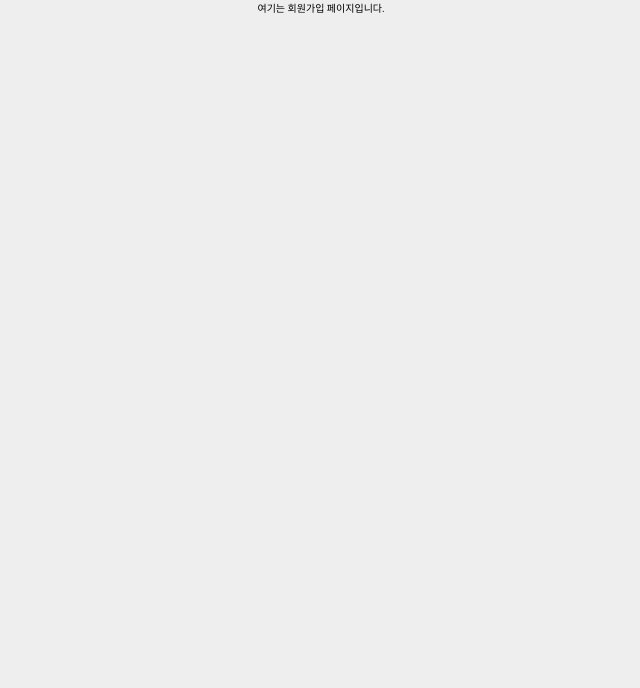
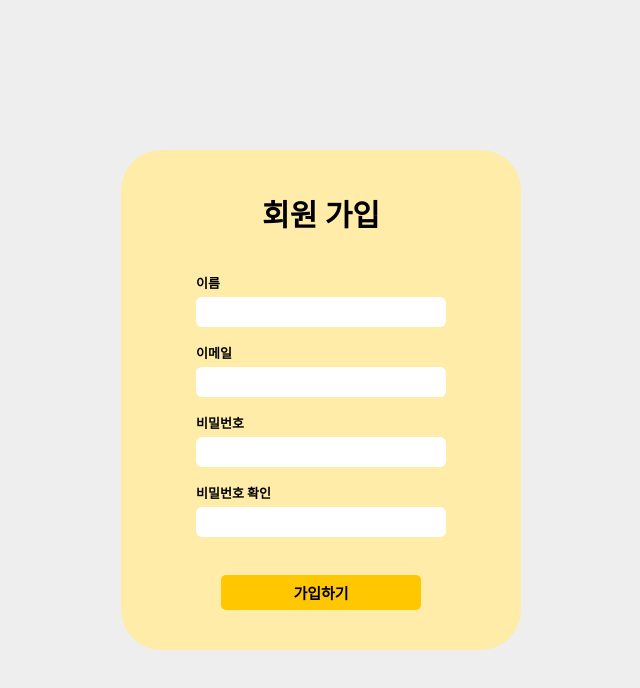
Before and after one commit to young0519/Tave_Todolist, a React (Create React App) app: page /Signup in a window 1280 px wide. Shown: the top 688 px of the page, without its empty margins (319-959 px from the left). Built offline with nearby package versions, Linux system fonts and the light colour scheme; no server answers.

Commit message:
회원가입 및 로그인 UI 구현

```diff
--- a/src/pages/Signin.js
+++ b/src/pages/Signin.js
@@ -1,9 +1,26 @@
+import { Link } from "react-router-dom";
+import * as s from "../styles/SignStyle"
+import * as i from "../styles/InputStyle";
+import * as b from "../styles/ButtonStyle";
+
 const Signin = () => {
 
   return (
-    <div>
-      여기는 로그인 화면입니다.
-    </div>
+    <s.BoxContainer className="signContainer">
+      <h1>Todo List</h1>
+      <i.LoginInput className="inputContainer">
+        <p>Email</p>
+        <input type="email"/>
+      </i.LoginInput>
+      <i.LoginInput className="inputContainer">
+        <p>password</p>
+        <input type="password"/>
+      </i.LoginInput>
+      <Link to='/signup'>회원가입</Link>
+      <b.LoginBtn type="button">Login</b.LoginBtn>
+      <hr></hr>
+      <b.SocialLoginBtn>Google로 로그인하기</b.SocialLoginBtn>
+    </s.BoxContainer>
   )
 
 }
--- a/src/pages/Signup.js
+++ b/src/pages/Signup.js
@@ -1,9 +1,31 @@
+import * as s from "../styles/SignStyle"
+import * as i from "../styles/InputStyle"
+import * as b from "../styles/ButtonStyle"
+
 const Signup = () => {
 
   return (
-    <div>
-      여기는 회원가입 페이지입니다.
-    </div>
+    <s.BoxContainer className="signUpContainer">
+      <h1>회원 가입</h1>
+      <i.SignUpInput className="inputContainer">
+        <p>이름</p>
+        <input type="text"/>
+      </i.SignUpInput>
+      <i.SignUpInput className="inputContainer">
+        <p>이메일</p>
+        <input type="email"/>
+      </i.SignUpInput>
+      <i.SignUpInput className="inputContainer">
+        <p>비밀번호</p>
+        <input type="password"/>
+      </i.SignUpInput>
+      <i.SignUpInput className="inputContainer">
+        <p>비밀번호 확인</p>
+        <input type="password"/>
+      </i.SignUpInput>
+      <b.SignUpBtn type="button">가입하기</b.SignUpBtn>
+
+    </s.BoxContainer>
   )
 
 }
--- /dev/null
+++ b/src/styles/ButtonStyle.js
@@ -0,0 +1,35 @@
+import styled from "styled-components";
+
+export const LoginBtn = styled.button`
+  width : 20rem;
+  height : 3rem;
+  margin : 1rem 0 1.5rem 0;
+  border : none;
+  border-radius : 0.5rem;
+  background-color : #FFC700;
+  font-size : 1.7rem;
+  cursor : pointer;
+`
+
+export const SocialLoginBtn = styled.button`
+  width : 20rem;
+  height : 3rem;
+  border : 0.2rem solid #FFC700;
+  border-radius : 0.5rem;
+  background-color : #FFECA9;
+  font-size : 1.2rem;
+  margin : 1rem 0 2rem 0;
+  cursor : pointer;
+`
+
+export const SignUpBtn = styled.button`
+  width : 20rem;
+  height : 3.5rem;
+  margin : 3rem 0;
+  border : none;
+  border-radius : 0.5rem;
+  background-color : #FFC700;
+  font-size : 1.5rem;
+  font-weight : bold;
+  cursor : pointer;
+`
--- a/src/styles/GlobalStyle.js
+++ b/src/styles/GlobalStyle.js
@@ -1,5 +1,4 @@
 import {createGlobalStyle} from "styled-components";
-
 
 const GlobalStyle = createGlobalStyle`
 *, *::before, *::after {
@@ -17,11 +16,13 @@ body {
   font-family : 'AlmaraiRegular';
   min-width : 320px;
 	display: flex;
+  margin : auto;
 	justify-content: center;
 	align-items: center;
 	flex-direction: column;
   background : #eeeeee;
   list-style : none;
+  height : 100vh;
 }
 `;
 
--- /dev/null
+++ b/src/styles/InputStyle.js
@@ -0,0 +1,35 @@
+import styled from "styled-components";
+
+export const LoginInput = styled.div`
+  width : 25rem;
+  margin : 1rem auto;
+
+  p {
+    font-size : 1.5rem;
+    margin : 0 0 0.5rem 0;
+  }
+
+  input {
+    width : 25rem;
+    height : 3rem;
+    border : none;
+    border-radius : 0.6rem;
+  }
+`
+export const SignUpInput = styled.div`
+  width : 25rem;
+  margin : 0.8rem auto;
+
+  p {
+    font-size : 1.3rem;
+    font-weight : 700;
+    margin : 0 0 0.5rem 0;
+  }
+
+  input {
+    width : 25rem;
+    height : 3rem;
+    border : none;
+    border-radius : 0.6rem;
+  }
+`
--- /dev/null
+++ b/src/styles/SignStyle.js
@@ -0,0 +1,29 @@
+import styled from "styled-components";
+
+export const BoxContainer = styled.div`
+  width : 40rem;
+  height : 50rem;
+  background : #FFECA9;
+  border-radius : 4rem;
+  display : flex;
+  flex-direction : column;
+  align-items : center;
+  justify-content : center;
+
+  h1 {
+    margin : 3rem 0;
+    font-size : 3rem;
+  }
+
+  a {
+    font-size : 1.3rem;
+    font-weight : bold;
+    margin : 0.5rem 0;
+  }
+  hr {
+    width : 30rem;
+    border : 0;
+    border-top: 1px dotted #C09600;
+    margin : 0 0 1rem 0;
+  }
+`
```
